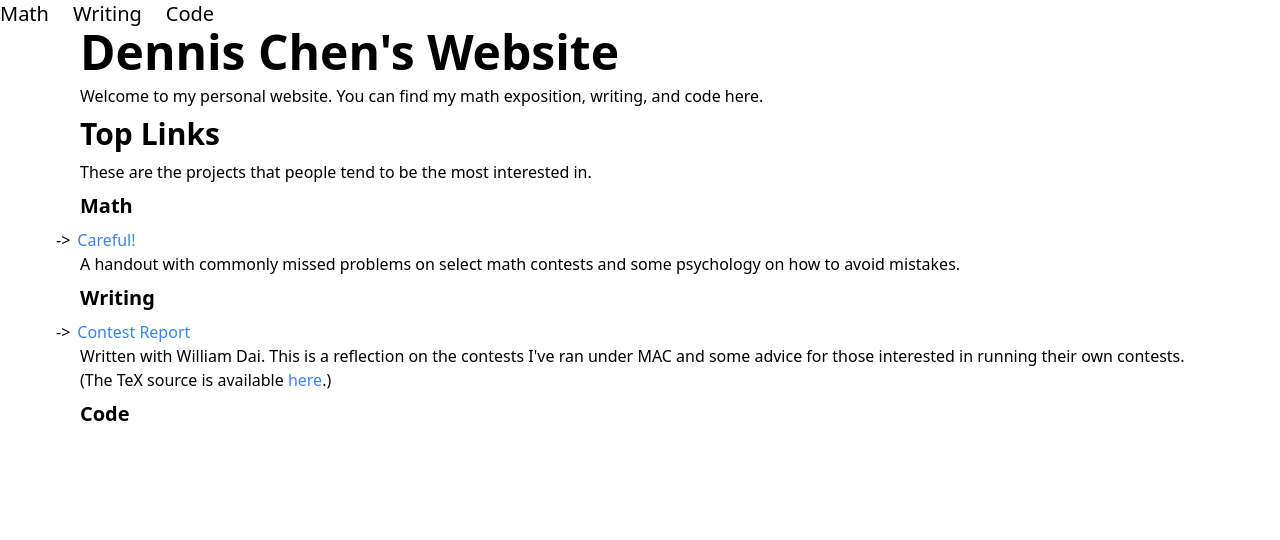
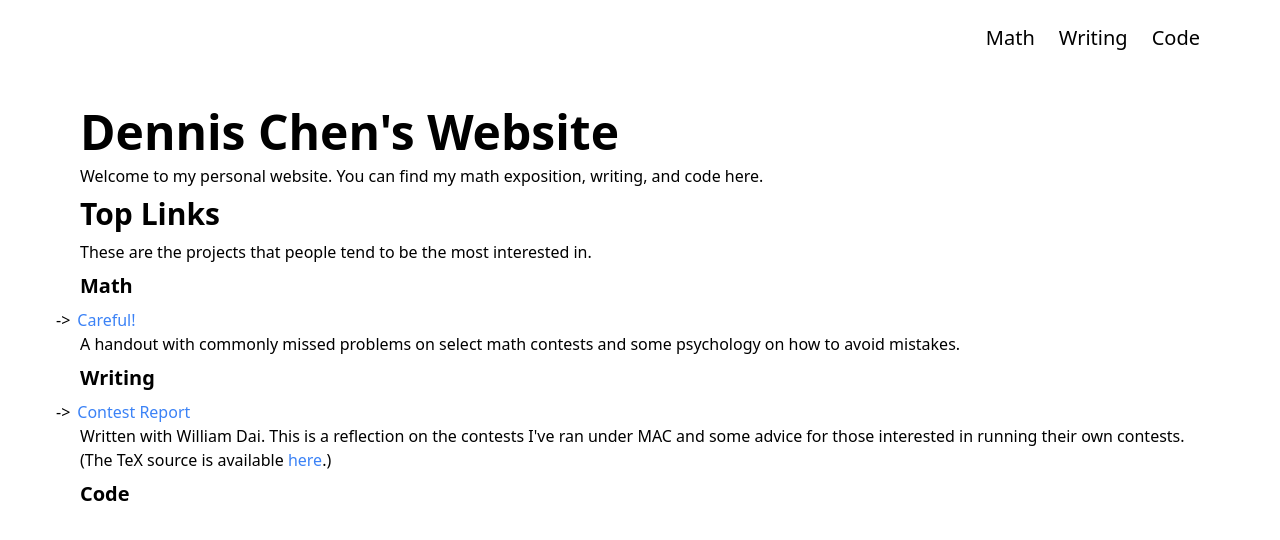
Before and after one commit to chennisden/dennisc.net, a Next.js app: page / in a window 1280 px wide. Shown: the top 540 px of the page. Built offline with nearby package versions, Linux system fonts and the light colour scheme.

Commit message:
margins are shit idk

```diff
--- a/components/NavBar.tsx
+++ b/components/NavBar.tsx
@@ -7,7 +7,12 @@ const NavBarItem: FC<{}> = ({children}) => (
 
 const NavBar: FC<{}> = () => {
     return (
-        <div className = "space-x-6 flex text-xl">
+        <div className = "px-20 py-6 space-x-6 flex text-xl">
+            <div style={{
+                flexGrow: 1,
+                flexDirection: "row",
+                justifyContent: "flex-end",
+            }}/>
             <NavBarItem>Math</NavBarItem>
             <NavBarItem>Writing</NavBarItem>
             <NavBarItem>Code</NavBarItem>
--- a/pages/index.tsx
+++ b/pages/index.tsx
@@ -10,7 +10,7 @@ const Item: FC<{
 
 const Home: FC<{}> = () => {
   return (
-    <div className = "mx-20 space-y-2">
+    <div className = "mx-20 mt-8 space-y-2">
       <h1 className = "text-5xl font-bold">Dennis Chen's Website</h1>
       <p>Welcome to my personal website. You can find my math exposition, writing, and code here.</p>
       <h2 className = "text-3xl font-bold">Top Links</h2>
```
